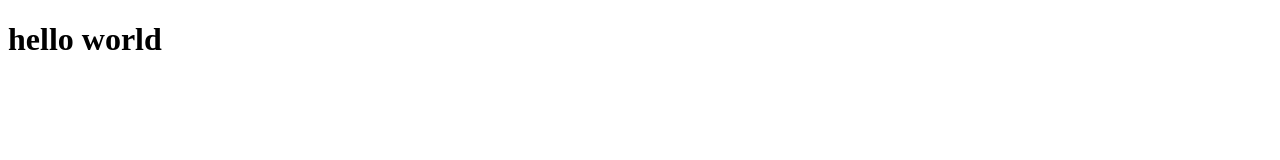
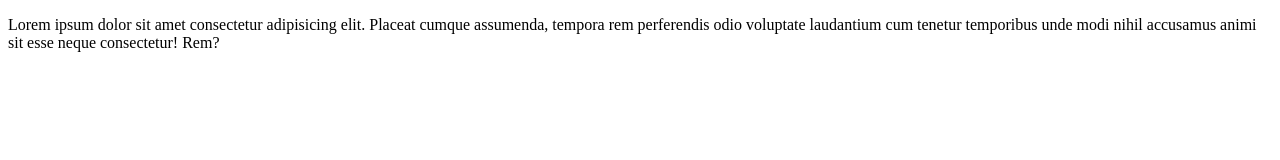
Before and after one commit to danillevko/Test, a plain HTML site: page index.html in a window 1280 px wide. Drawn offline with Linux system fonts and the light colour scheme.

Commit message:
add p and delete h1

```diff
--- a/index.html
+++ b/index.html
@@ -6,6 +6,6 @@
     <title>world</title>
 </head>
 <body>
-    <h1>hello world</h1>
+    <p>Lorem ipsum dolor sit amet consectetur adipisicing elit. Placeat cumque assumenda, tempora rem perferendis odio voluptate laudantium cum tenetur temporibus unde modi nihil accusamus animi sit esse neque consectetur! Rem?</p>
 </body>
 </html>
```
